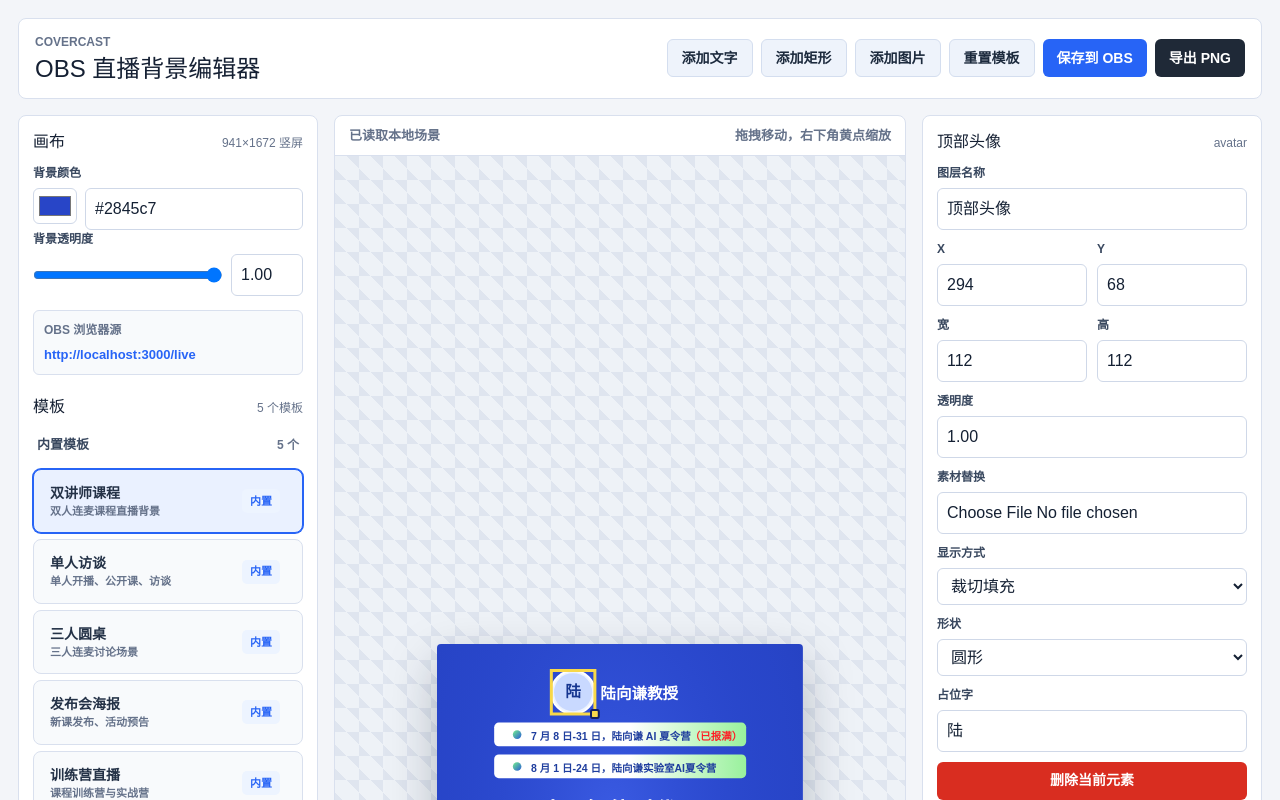
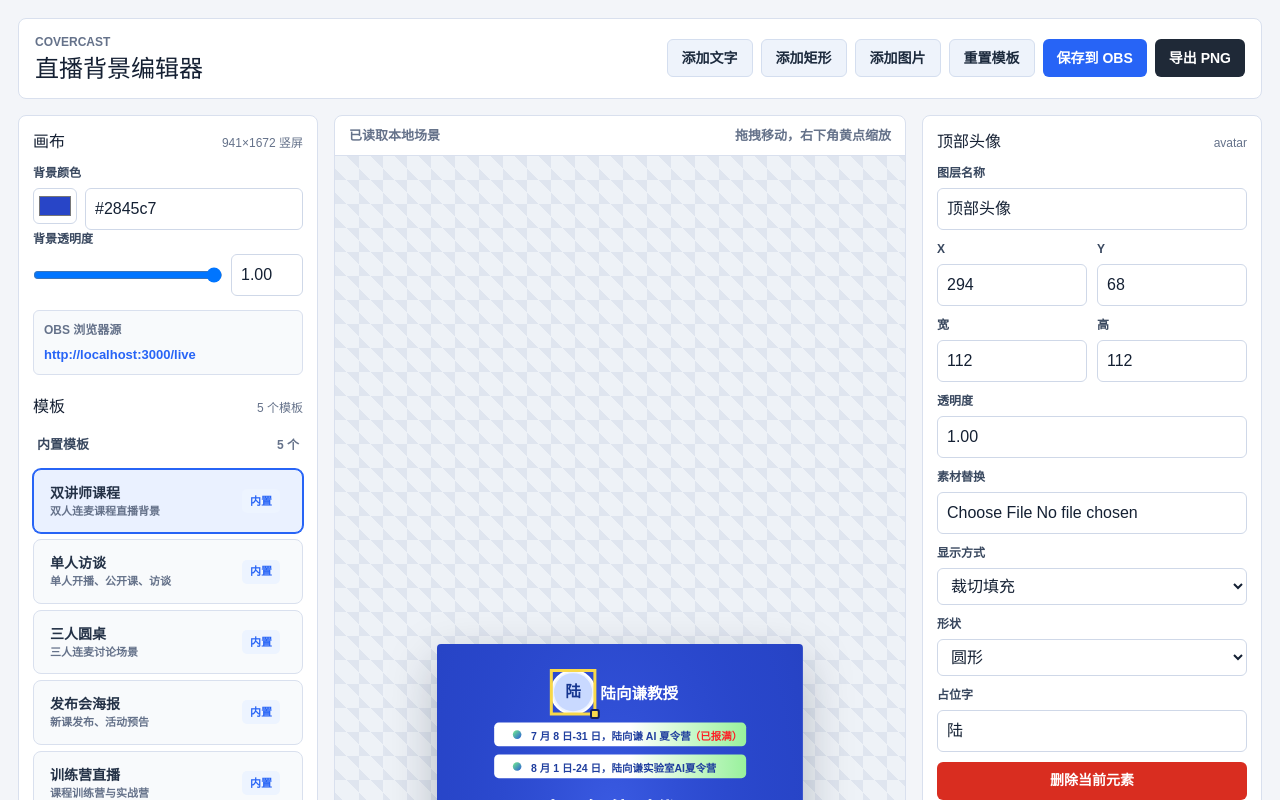
Before and after one commit to lulabs-org/covercast, a Next.js app: page / in a window 1280 px wide. Shown: the top 800 px of the page. Built offline with nearby package versions, Linux system fonts and the light colour scheme.

Commit message:
docs: update references from OBS live background editor to live background editor
Remove all OBS-specific mentions in documentation and UI text to align the project naming and description properly

```diff
--- a/app/components/SceneEditor.tsx
+++ b/app/components/SceneEditor.tsx
@@ -457,7 +457,7 @@ export default function SceneEditor() {
       <section className="editor-toolbar" aria-label="Covercast editor controls">
         <div>
           <p className="eyebrow">Covercast</p>
-          <h1>OBS 直播背景编辑器</h1>
+          <h1>直播背景编辑器</h1>
         </div>
         <div className="toolbar-actions">
           <button type="button" className="secondary-button" onClick={addTextElement}>
--- a/app/layout.tsx
+++ b/app/layout.tsx
@@ -2,8 +2,8 @@ import type { Metadata } from "next";
 import "./globals.css";
 
 export const metadata: Metadata = {
-  title: "Covercast OBS 直播背景编辑器",
-  description: "Create and export customizable OBS live room backgrounds.",
+  title: "Covercast 直播背景编辑器",
+  description: "Create and export customizable live room backgrounds.",
 };
 
 export default function RootLayout({
```
Also changed, not shown: 1 other file (tests, documents, lock files or other folders).
